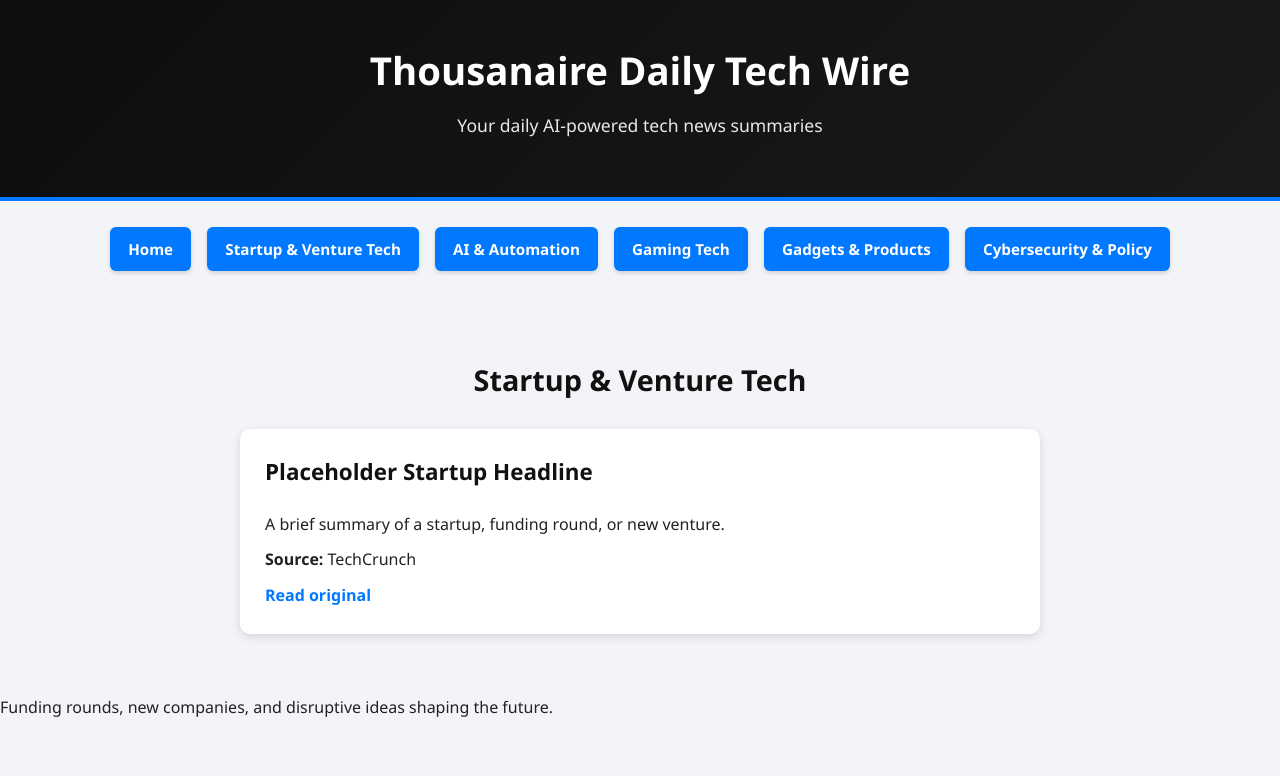
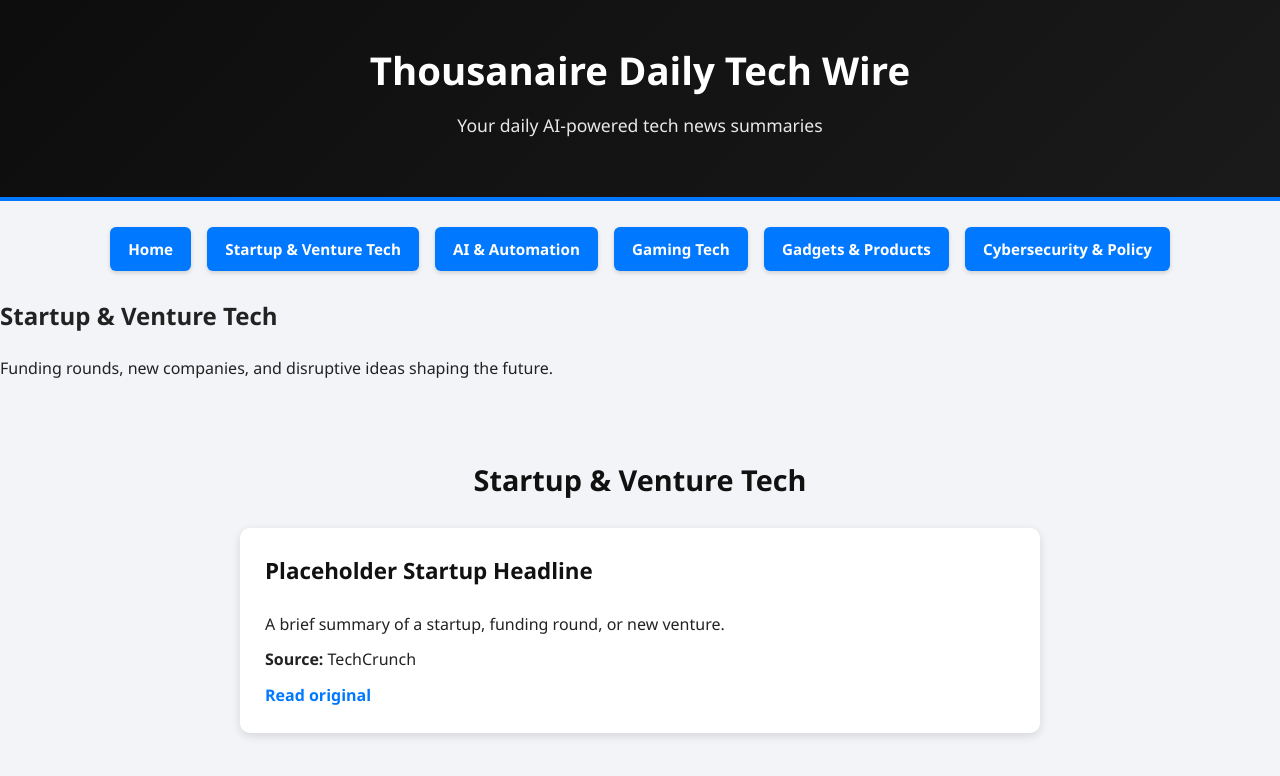
Before and after one commit to Thousanaire/DailyTechNews, a plain HTML site: page startup.html in a window 1280 px wide. Drawn offline with Linux system fonts and the light colour scheme.

Commit message:
Update startup.html

```diff
--- a/startup.html
+++ b/startup.html
@@ -25,15 +25,16 @@
     <a href="cyber.html">Cybersecurity & Policy</a>
   </nav>
 
+  <!-- Category Title + Description -->
+  <section class="category-header">
+    <h2>Startup & Venture Tech</h2>
+    <p>Funding rounds, new companies, and disruptive ideas shaping the future.</p>
+  </section>
+
   <!-- Articles Container -->
   <main>
     <div id="articles"></div>
   </main>
-
-  <!-- Category Description at Bottom -->
-  <div class="category-description">
-    <p>Funding rounds, new companies, and disruptive ideas shaping the future.</p>
-  </div>
 
   <!-- JavaScript -->
   <script src="app.js"></script>
```
